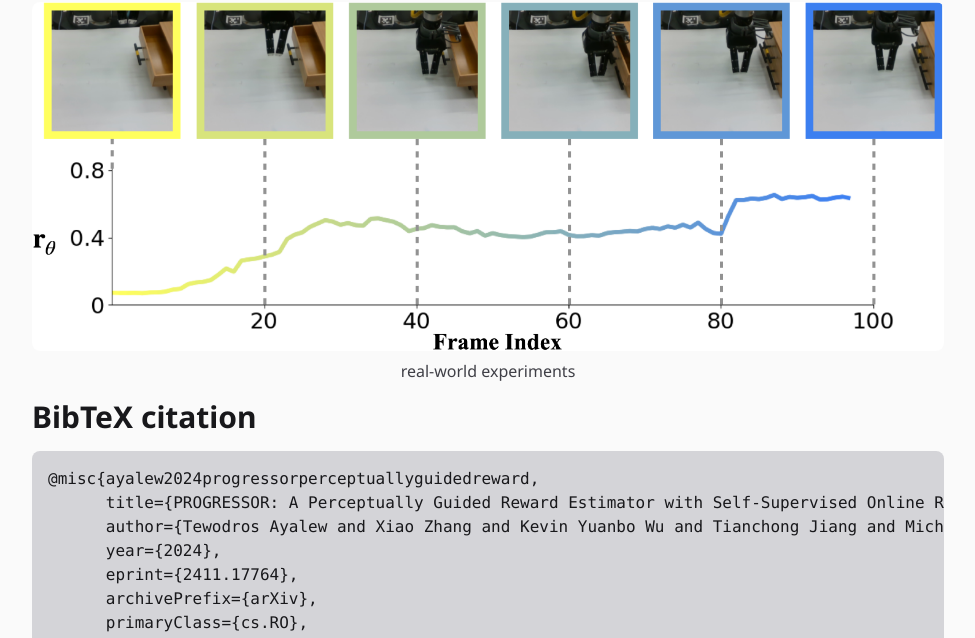
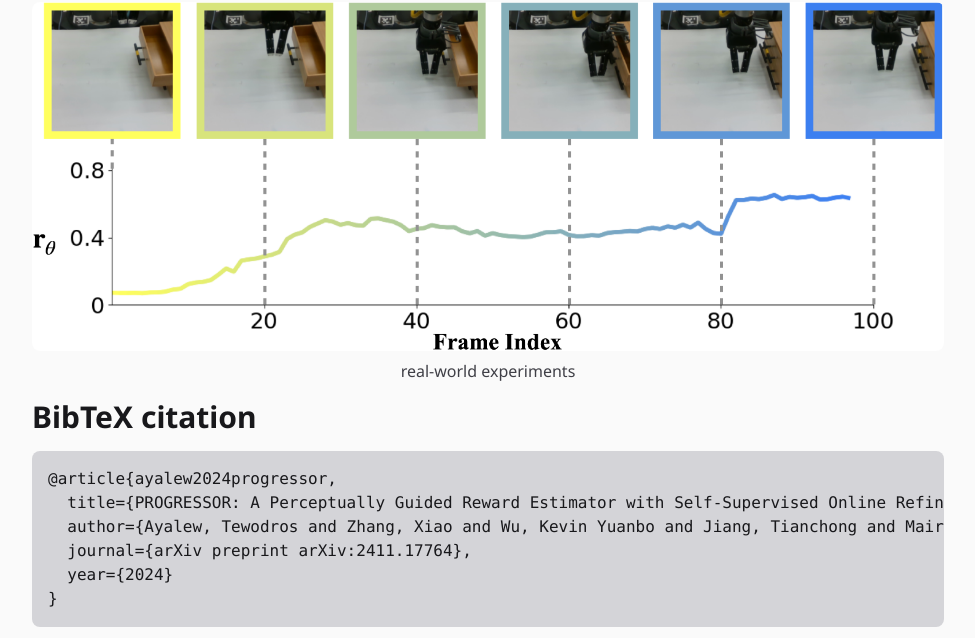
Before and after one commit to ripl/progressor, an Astro site: page / in a window 1280 px wide. Shown: the part 6791-7429 px from the top of the page, without its empty margins (152-1127 px from the left). Built offline with nearby package versions, Linux system fonts and the light colour scheme; Astro itself is replaced by a stand-in of ours; code samples lack their colours.

Commit message:
Update index.mdx

````diff
--- a/src/pages/index.mdx
+++ b/src/pages/index.mdx
@@ -207,13 +207,10 @@ We compare P<span style="font-size: 80%">ROGRESSOR</span> with R3M and VIP by fr
 ## BibTeX citation
 
 ```bibtex
-@misc{ayalew2024progressorperceptuallyguidedreward,
-      title={PROGRESSOR: A Perceptually Guided Reward Estimator with Self-Supervised Online Refinement},
-      author={Tewodros Ayalew and Xiao Zhang and Kevin Yuanbo Wu and Tianchong Jiang and Michael Maire and Matthew R. Walter},
-      year={2024},
-      eprint={2411.17764},
-      archivePrefix={arXiv},
-      primaryClass={cs.RO},
-      url={https://arxiv.org/abs/2411.17764},
+@article{ayalew2024progressor,
+  title={PROGRESSOR: A Perceptually Guided Reward Estimator with Self-Supervised Online Refinement},
+  author={Ayalew, Tewodros and Zhang, Xiao and Wu, Kevin Yuanbo and Jiang, Tianchong and Maire, Michael and Walter, Matthew R},
+  journal={arXiv preprint arXiv:2411.17764},
+  year={2024}
 }
 ```
````
